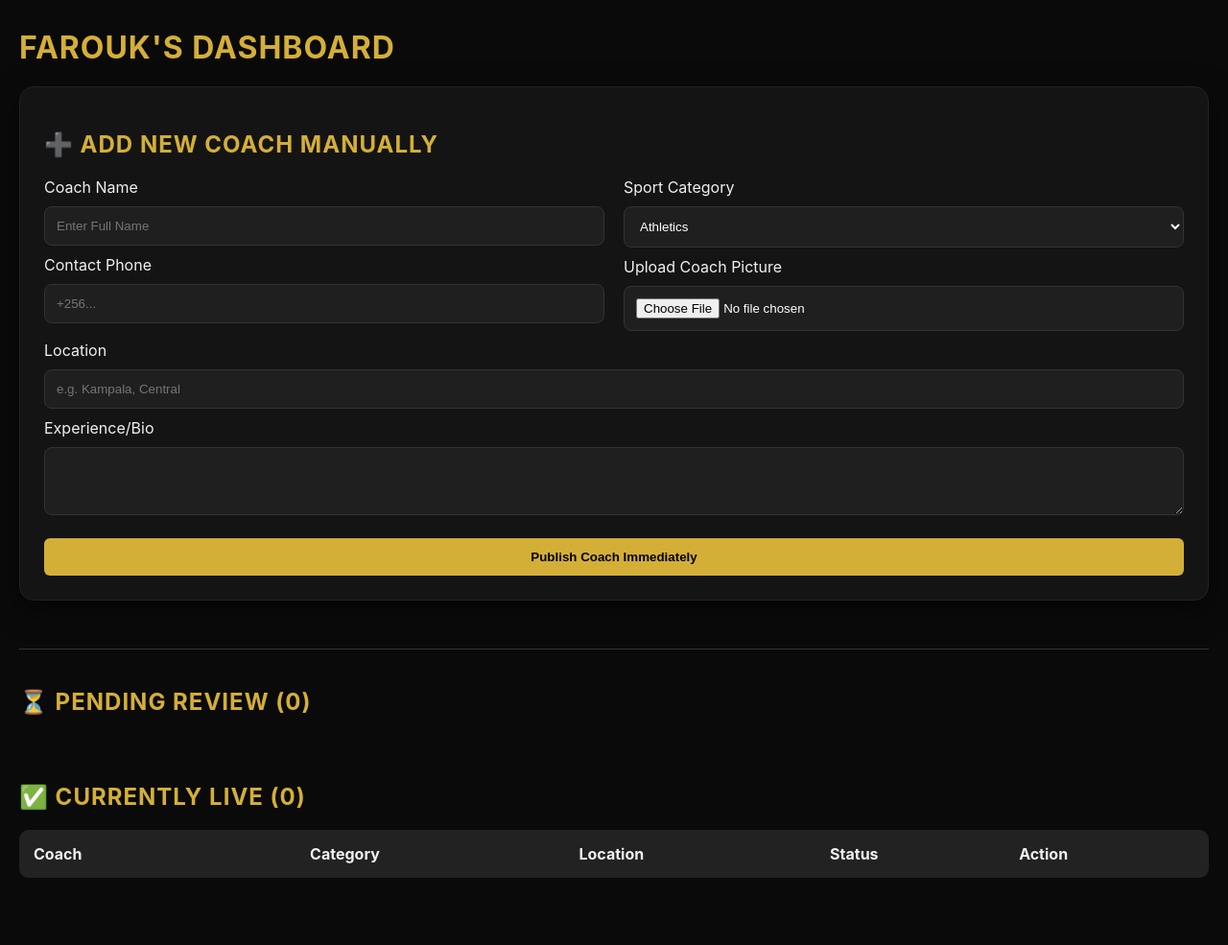
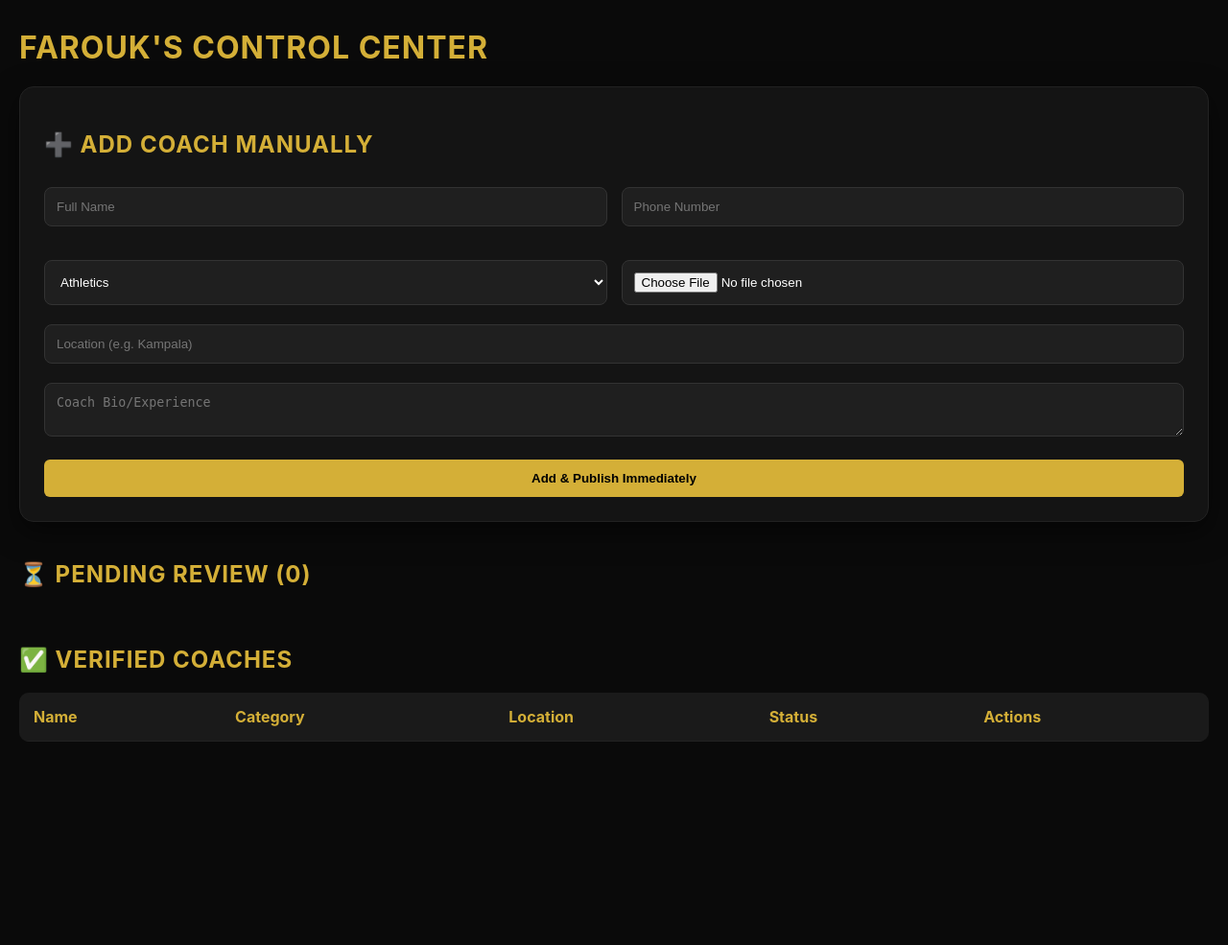
Before and after one commit to FAR-ANALYST/CMS, a Flask app: page /admin in a window 1280 px wide. Shown: the part 65-1050 px from the top of the page at 96% size. After the commit the page ends 838 px from the top, so only its background shows below. Run offline with Flask 3, Linux system fonts and the light colour scheme; the visitor is signed in with stand-in values (Sample User, id 1); tables that the repository leaves empty hold one stand-in row (values such as "Sample post"); lists and menus that the app fills with data are empty.

Commit message:
Update admin.html

```diff
--- a/templates/admin.html
+++ b/templates/admin.html
@@ -1,77 +1,60 @@
 {% extends "base.html" %}
-{% block title %}Admin Control — Get My Coach{% endblock %}
+{% block title %}Admin Dashboard — Farouk's Control{% endblock %}
 
 {% block content %}
 <style>
-    .admin-section { margin-bottom: 50px; }
-    .form-row { display: grid; grid-template-columns: 1fr 1fr; gap: 20px; }
-    .status-badge { padding: 4px 8px; border-radius: 4px; font-size: 0.7rem; font-weight: bold; }
+    .admin-grid { display: grid; grid-template-columns: repeat(auto-fill, minmax(320px, 1fr)); gap: 20px; }
+    .status-tag { padding: 5px 10px; border-radius: 4px; font-size: 0.8rem; font-weight: bold; }
     .status-pending { background: rgba(212, 175, 55, 0.2); color: var(--gold); border: 1px solid var(--gold); }
     .status-live { background: rgba(52, 211, 153, 0.2); color: #34d399; border: 1px solid #34d399; }
+    table { width: 100%; border-collapse: collapse; margin-top: 20px; background: var(--panel); border-radius: 10px; overflow: hidden; }
+    th, td { padding: 15px; text-align: left; border-bottom: 1px solid #222; }
+    th { background: #1a1a1a; color: var(--gold); }
 </style>
 
-<h1>Farouk's Dashboard</h1>
+<h1>Farouk's Control Center</h1>
 
-<section class="admin-section panel">
-    <h2>➕ Add New Coach Manually</h2>
+<section class="panel">
+    <h2>➕ Add Coach Manually</h2>
     <form method="POST" action="{{ url_for('admin') }}" enctype="multipart/form-data">
         <input type="hidden" name="action" value="quick_add">
-
-        <div class="form-row">
-            <div>
-                <label>Coach Name</label>
-                <input name="full_name" placeholder="Enter Full Name" required>
-
-                <label>Contact Phone</label>
-                <input name="phone" placeholder="+256...">
-            </div>
-            <div>
-                <label>Sport Category</label>
-                <select name="category">
-                    {% for s in SPORTS %}
-                    <option value="{{ s }}">{{ s }}</option>
-                    {% endfor %}
-                </select>
-
-                <label>Upload Coach Picture</label>
-                <input type="file" name="image" accept="image/*">
-            </div>
+        <div style="display: grid; grid-template-columns: 1fr 1fr; gap: 15px;">
+            <input name="full_name" placeholder="Full Name" required>
+            <input name="phone" placeholder="Phone Number">
+            <select name="category">
+                {% for s in SPORTS %}<option value="{{ s }}">{{ s }}</option>{% endfor %}
+            </select>
+            <input type="file" name="image" accept="image/*">
         </div>
-
-        <label>Location</label>
-        <input name="location" placeholder="e.g. Kampala, Central">
-
-        <label>Experience/Bio</label>
-        <textarea name="bio" rows="3"></textarea>
-
-        <button type="submit" class="btn-primary" style="width: 100%; margin-top: 10px;">Publish Coach Immediately</button>
+        <input name="location" placeholder="Location (e.g. Kampala)">
+        <textarea name="bio" placeholder="Coach Bio/Experience" rows="2"></textarea>
+        <button type="submit" class="btn-primary" style="width:100%; margin-top: 10px;">Add & Publish Immediately</button>
     </form>
 </section>
 
-<hr style="border: 0; border-top: 1px solid #333; margin: 40px 0;">
-
-<section class="admin-section">
+<section style="margin-top: 40px;">
     <h2>⏳ Pending Review ({{ pending|length }})</h2>
-    <div style="display: grid; grid-template-columns: repeat(auto-fill, minmax(300px, 1fr)); gap: 20px;">
+    <div class="admin-grid">
         {% for c in pending %}
         <div class="card">
             <div style="display: flex; gap: 15px; align-items: center; margin-bottom: 15px;">
                 {% if c['image_url'] %}
-                    <img src="{{ c['image_url'] }}" style="width: 60px; height: 60px; border-radius: 50%; object-fit: cover; border: 1px solid var(--gold);">
+                    <img src="{{ c['image_url'] }}" class="avatar" style="width: 60px; height: 60px; border-radius: 50%;">
                 {% endif %}
                 <div>
-                    <h3 style="margin: 0;">{{ c['full_name'] }}</h3>
-                    <span class="status-badge status-pending">PENDING</span>
+                    <h3 style="margin:0;">{{ c['full_name'] }}</h3>
+                    <span class="status-tag status-pending">SUBMITTED</span>
                 </div>
             </div>
-            <p style="font-size: 0.8rem; color: #aaa; margin-bottom: 15px;">{{ c['bio'][:100] }}...</p>
+            <p style="font-size: 0.85rem; color: #ccc;"><strong>Sport:</strong> {{ c['category'] }}</p>
+            <p style="font-size: 0.85rem; color: #888;">{{ c['bio'][:100] }}...</p>
 
-            <div style="display: flex; gap: 10px;">
-                <form method="POST" action="{{ url_for('admin_approve', sub_id=c['id']) }}" style="flex: 1;">
-                    <button class="btn-primary" style="width: 100%; font-size: 0.8rem;">APPROVE</button>
+            <div style="display: flex; gap: 10px; margin-top: 15px;">
+                <form method="POST" action="{{ url_for('admin_approve', sub_id=c['id']) }}" style="flex:1;">
+                    <button type="submit" class="btn-primary" style="width:100%;">APPROVE</button>
                 </form>
-                <form method="POST" action="{{ url_for('admin_delete', sub_id=c['id']) }}" style="flex: 1;">
-                    <button class="btn-primary" style="width: 100%; background: var(--red); color: white; border: none; font-size: 0.8rem;" onclick="return confirm('Delete this profile?')">DELETE</button>
+                <form method="POST" action="{{ url_for('admin_delete', sub_id=c['id']) }}" style="flex:1;">
+                    <button type="submit" class="btn-primary" style="width:100%; background:var(--red); color:white; border:none;" onclick="return confirm('Delete permanently?')">REJECT</button>
                 </form>
             </div>
         </div>
@@ -79,28 +62,28 @@
     </div>
 </section>
 
-<section class="admin-section">
-    <h2>✅ Currently Live ({{ live|length }})</h2>
-    <table style="width: 100%; border-collapse: collapse; background: var(--panel); border-radius: 10px; overflow: hidden;">
-        <thead style="background: #222; text-align: left;">
+<section style="margin-top: 40px;">
+    <h2>✅ Verified Coaches</h2>
+    <table>
+        <thead>
             <tr>
-                <th style="padding: 15px;">Coach</th>
+                <th>Name</th>
                 <th>Category</th>
                 <th>Location</th>
                 <th>Status</th>
-                <th>Action</th>
+                <th>Actions</th>
             </tr>
         </thead>
         <tbody>
             {% for c in live %}
-            <tr style="border-bottom: 1px solid #333;">
-                <td style="padding: 15px;">{{ c['full_name'] }}</td>
+            <tr>
+                <td>{{ c['full_name'] }}</td>
                 <td>{{ c['category'] }}</td>
                 <td>{{ c['location'] }}</td>
-                <td><span class="status-badge status-live">LIVE</span></td>
+                <td><span class="status-tag status-live">LIVE</span></td>
                 <td>
-                    <form method="POST" action="{{ url_for('admin_delete', sub_id=c['id']) }}">
-                        <button style="background: none; border: none; color: var(--red); cursor: pointer;" onclick="return confirm('Remove coach?')">Remove</button>
+                    <form method="POST" action="{{ url_for('admin_delete', sub_id=c['id']) }}" style="display:inline;">
+                        <button type="submit" style="background:none; border:none; color:var(--red); cursor:pointer;" onclick="return confirm('Remove from live site?')">Remove</button>
                     </form>
                 </td>
             </tr>
```
